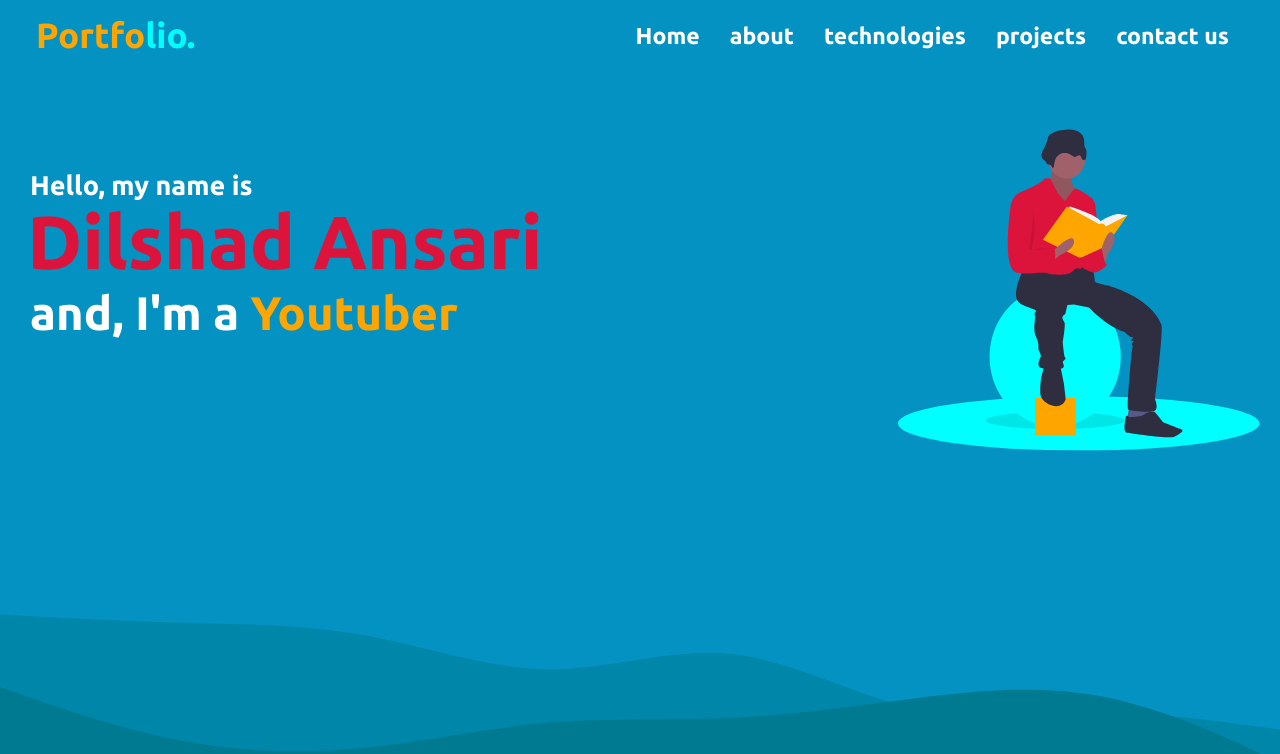
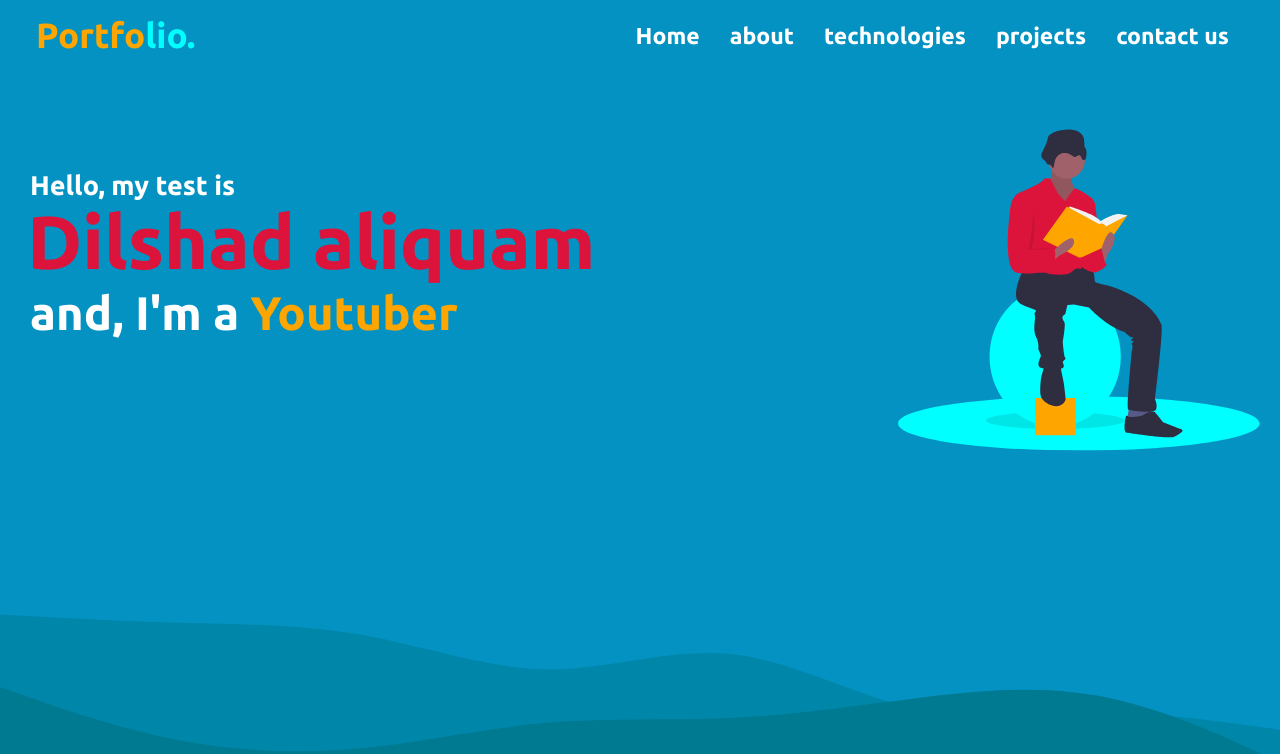
Before and after one commit to lytcode404/porfolio, a plain HTML site: page index.html in a window 1280 px wide. Shown: the top 754 px of the page. Drawn offline with nearby package versions, Linux system fonts and the light colour scheme; grey boxes are pictures that could not be loaded.

Commit message:
long time

```diff
--- a/index.html
+++ b/index.html
@@ -26,8 +26,8 @@
     <!-- ===============home============ -->
     <div class="home" id="home">
       <div class="home-content">
-        <div class="text-1">Hello, my name is</div>
-        <div class="text-2">Dilshad Ansari</div>
+        <div class="text-1">Hello, my test is</div>
+        <div class="text-2">Dilshad aliquam</div>
         <div class="text-3">and, I'm a <span>Youtuber</span></div>
       </div>
 
```
